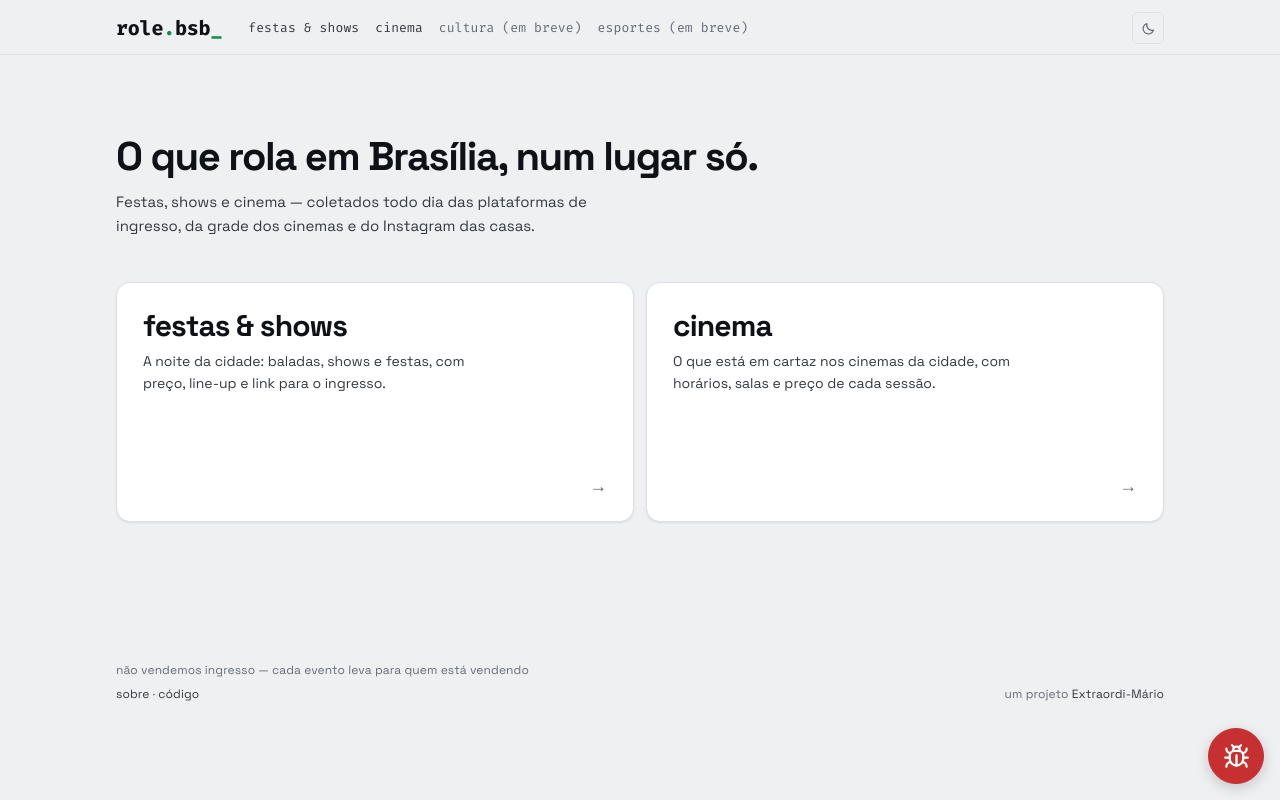
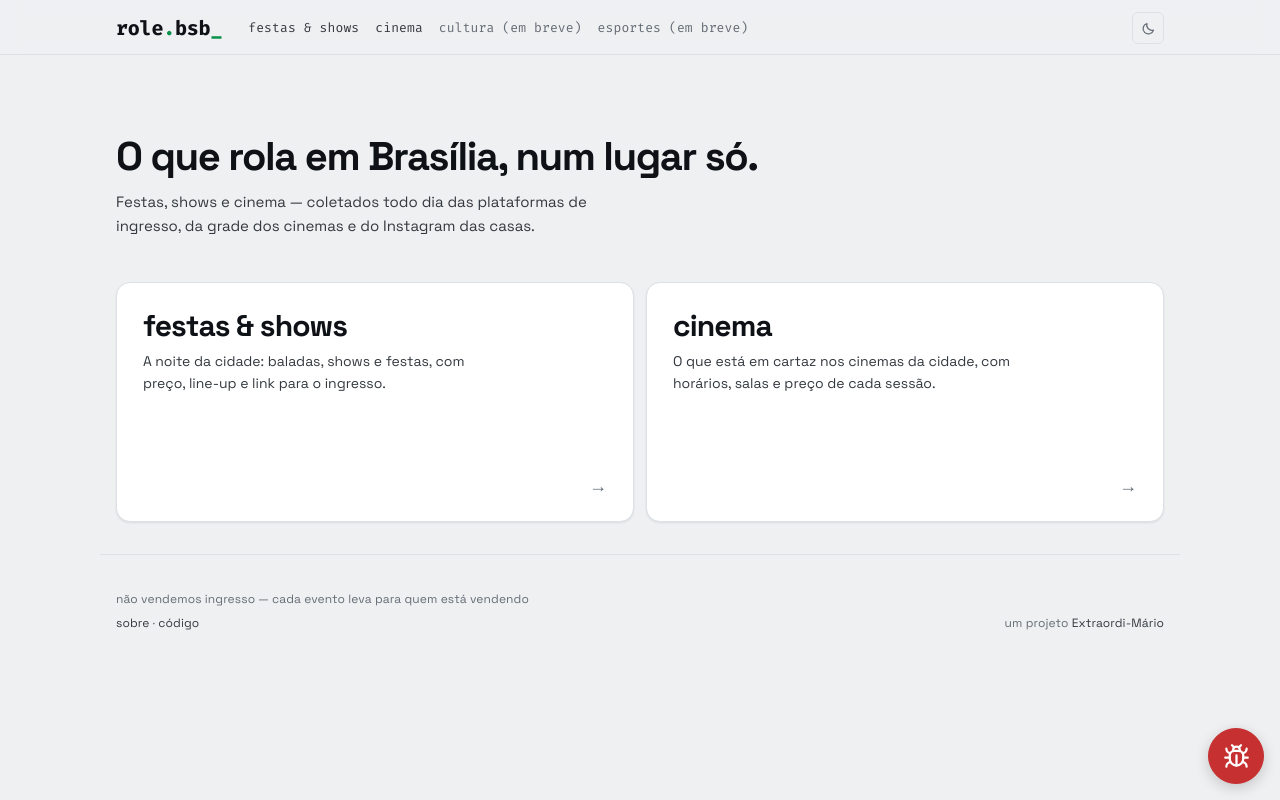
Before and after one commit to oextraordimario/raspador_eventos, a Next.js app: page / in a window 1280 px wide. Built offline with nearby package versions, Linux system fonts and the light colour scheme; no server answers.

Commit message:
fix(site): espaço antes do rodapé reduzido e divisor sutil acima dele
.wrap tinha 96px de padding-bottom (agora 32px); .foot ganha border-top
sutil e o padding-top igualado ao mesmo espaço, pra ficar simétrico dos
dois lados do divisor.

```diff
--- a/app/globals.css
+++ b/app/globals.css
@@ -121,7 +121,7 @@ body {
 a { color: inherit; text-decoration: none; }
 .link-sublinhado { text-decoration: underline; }
 
-.wrap { max-width: 720px; margin: 0 auto; padding: 0 16px 96px; }
+.wrap { max-width: 720px; margin: 0 auto; padding: 0 16px 32px; }
 
 /* ---------- cabeçalho ---------- */
 
@@ -1010,7 +1010,8 @@ button.chip:disabled { opacity: .6; cursor: progress; }
 
 .foot {
   max-width: 720px; margin: 0 auto; text-align: left; font-size: 12px;
-  color: var(--zu-fg-3); padding: 40px 16px 12px; line-height: 2; letter-spacing: .01em;
+  color: var(--zu-fg-3); padding: 32px 16px 12px; line-height: 2; letter-spacing: .01em;
+  border-top: 1px solid var(--zu-divider);
 }
 .foot a { color: var(--zu-fg-2); }
 .foot a:hover { color: var(--zu-green); }
```
